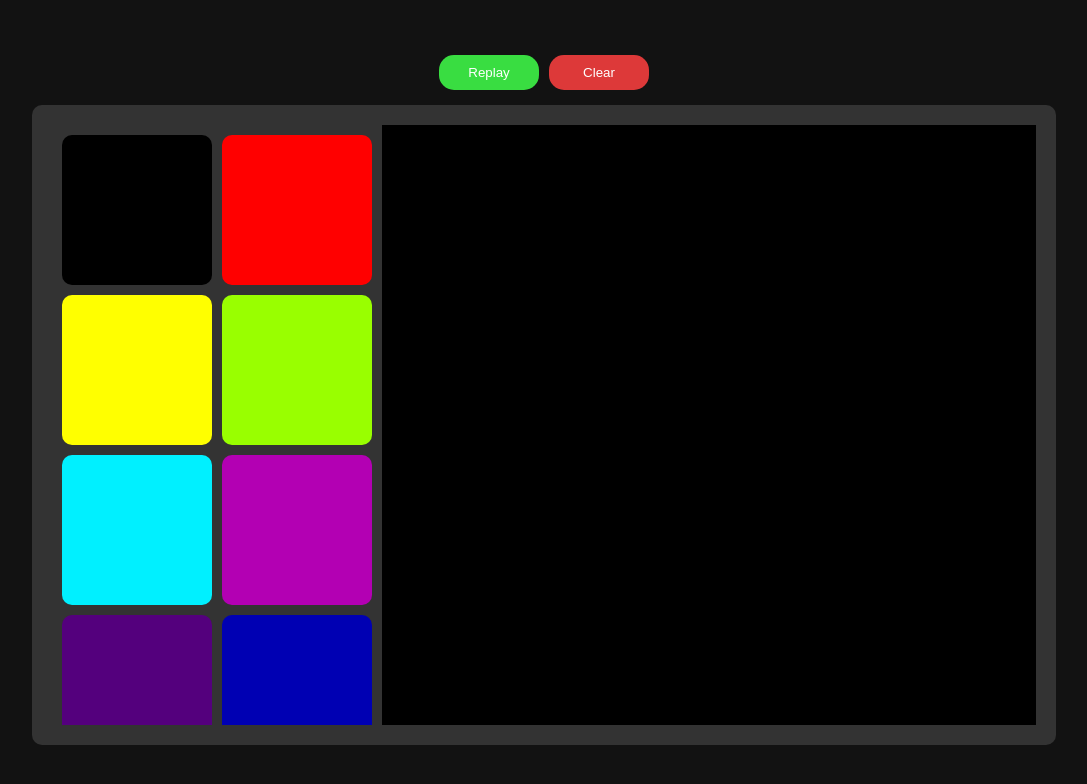
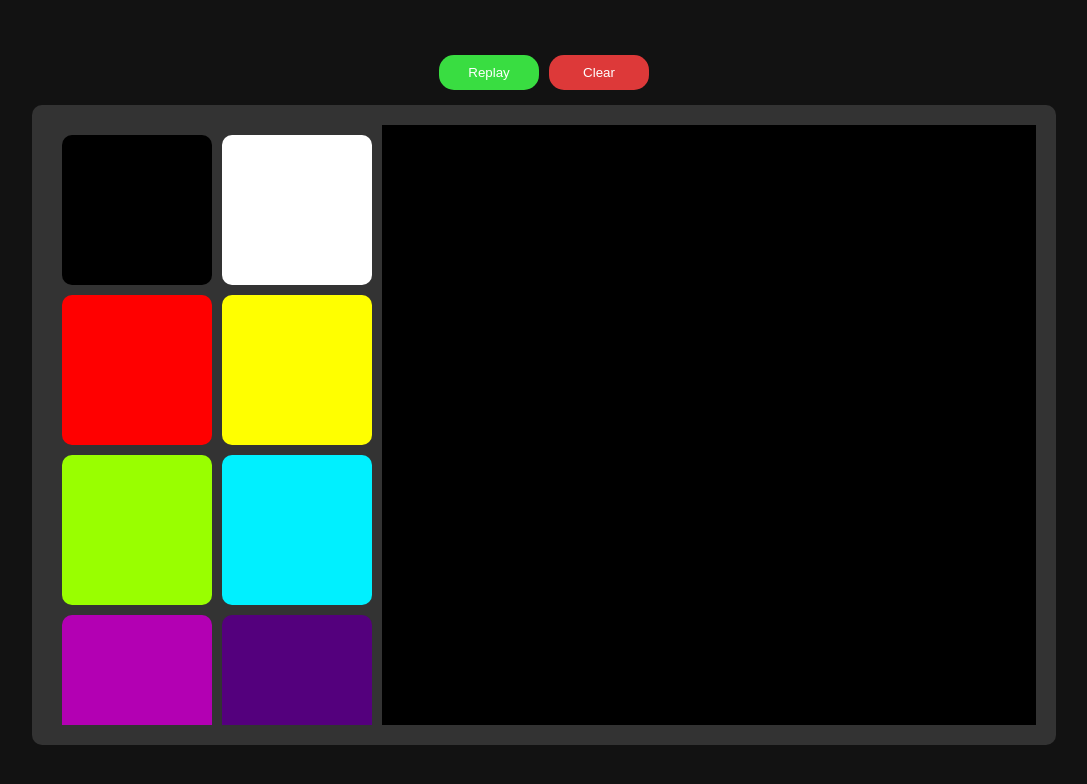
Before and after one commit to NathanChacon/magic-board, a plain HTML site: page index.html in a window 1280 px wide. Shown: the whole page, without its empty margins (96-1183 px from the left). Drawn offline with Linux system fonts and the light colour scheme.

Commit message:
add white color

```diff
--- a/index.html
+++ b/index.html
@@ -24,9 +24,9 @@
 <script>
     const board = document.getElementById("board")
     const colorContainer = document.getElementById("color-container")
-    const colors = ["#000000", "#FF0000", "#ffff00", "#99ff00", "#00F0FF", "#b300b3", "#54007d", "#0000b3"]
+    const colors = ["#000000","#FFFF", "#FF0000", "#ffff00", "#99ff00", "#00F0FF", "#b300b3", "#54007d"]
     let pixelsArray = []
-    let selectedColor = "#000000"
+    let selectedColor = "#FFFF"
     let mouseDown = false
     let isShowingReplay = false
     let isCleaning = false
```
